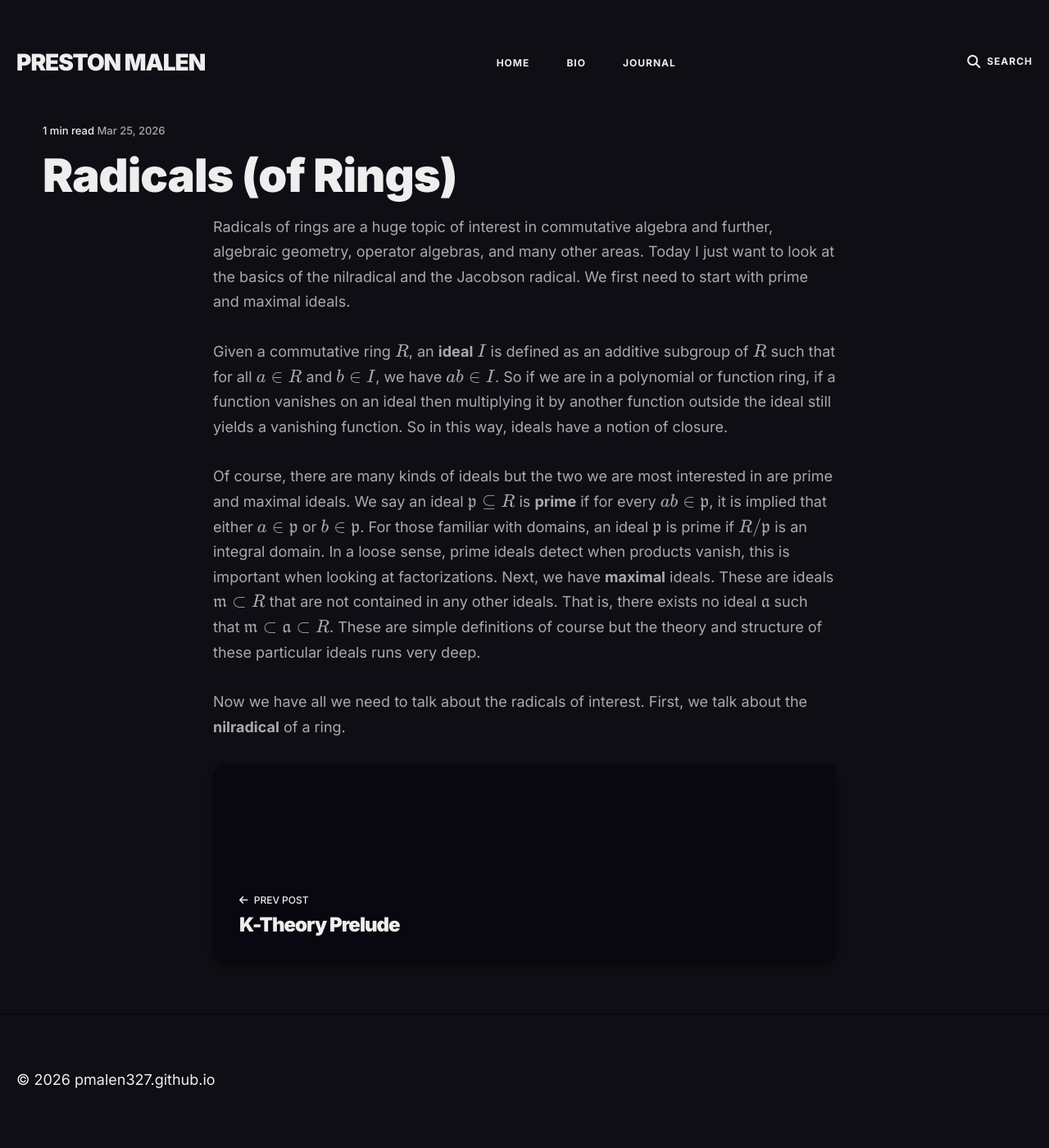
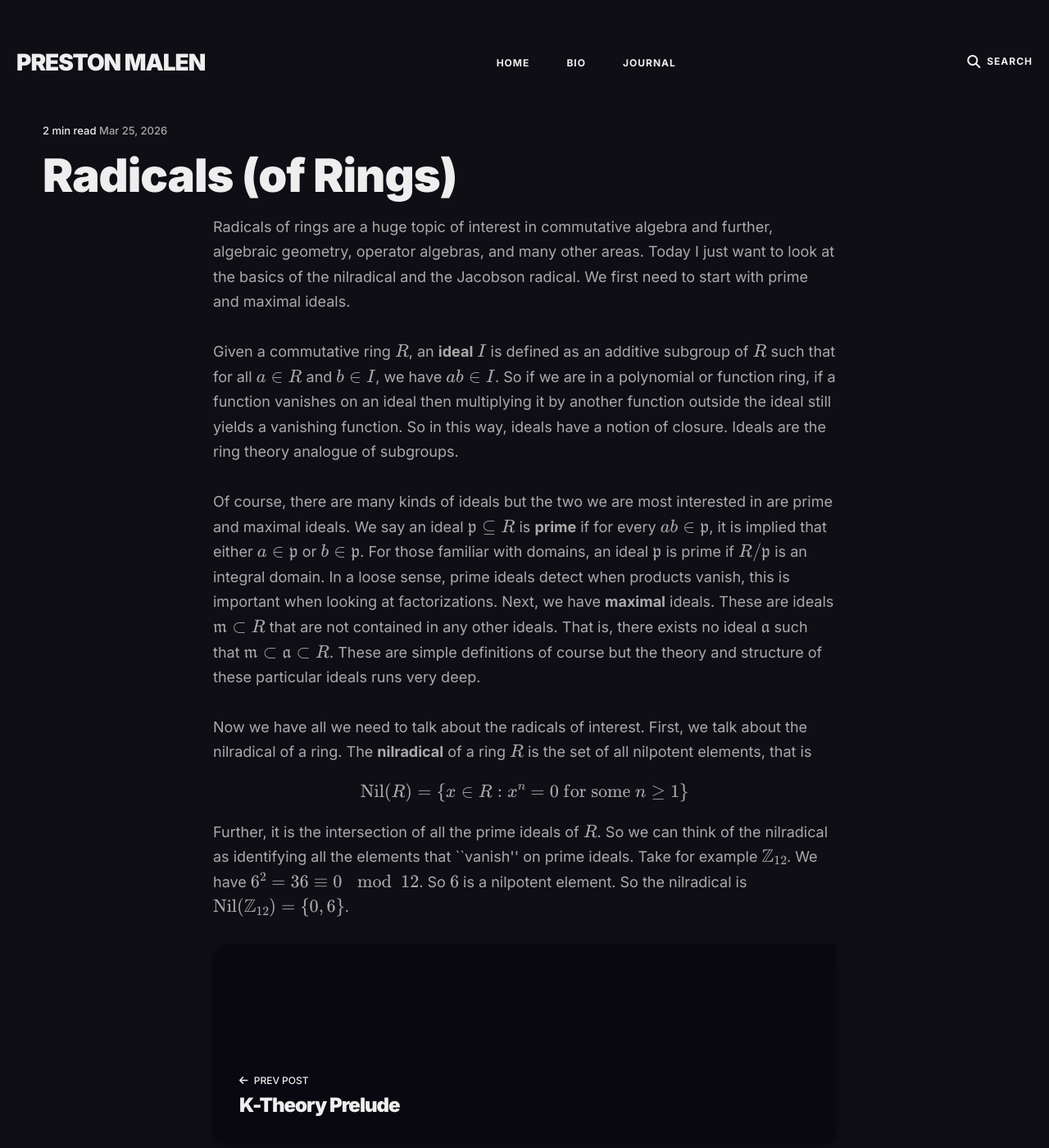
Before and after one commit to pmalen327/pmalen327.github.io, a Jekyll site: the page built from _posts/2026-03-25-Radicals.html, in a window 1280 px wide and 1400 px high. Shown: the whole window at 82% size. Built offline with Jekyll 4.4.1, drawn with Linux system fonts in a browser that asks for light colours.

Commit message:
quick push

```diff
--- a/_posts/2026-03-25-Radicals.html
+++ b/_posts/2026-03-25-Radicals.html
@@ -18,7 +18,9 @@ description: ""
     subgroup of $R$ such that for all $a \in R$ and $b\in I$, we have $ab \in I$.
     So if we are in a polynomial or function ring, if a function vanishes on an ideal
     then multiplying it by another function outside the ideal still yields a vanishing
-    function. So in this way, ideals have a notion of closure.
+    function. So in this way, ideals have a notion of closure. Ideals are the ring
+    theory analogue of subgroups.
+
 </p>
 
 <p>
@@ -36,7 +38,16 @@ description: ""
 
 <p>
     Now we have all we need to talk about the radicals of interest. First, we talk
-    about the <b>nilradical</b> of a ring.
+    about the nilradical of a ring. The <b>nilradical</b> of a ring $R$ is the set
+    of all nilpotent elements, that is
+    $$
+        \operatorname{Nil}(R) = \{x \in R: x^n = 0 \text{ for some } n \ge 1\}
+    $$
+    Further, it is the intersection of all the prime ideals of $R$. So we can think
+    of the nilradical as identifying all the elements that ``vanish'' on prime ideals.
+    Take for example $\mathbb{Z}_{12}$. We have $6^2 = 36 \equiv 0 \mod 12$. So
+    $6$ is a nilpotent element. So the nilradical is $\operatorname{Nil}(\mathbb{Z}_{12}) = \{0,6\}$.
+
 </p>
 
 
```
